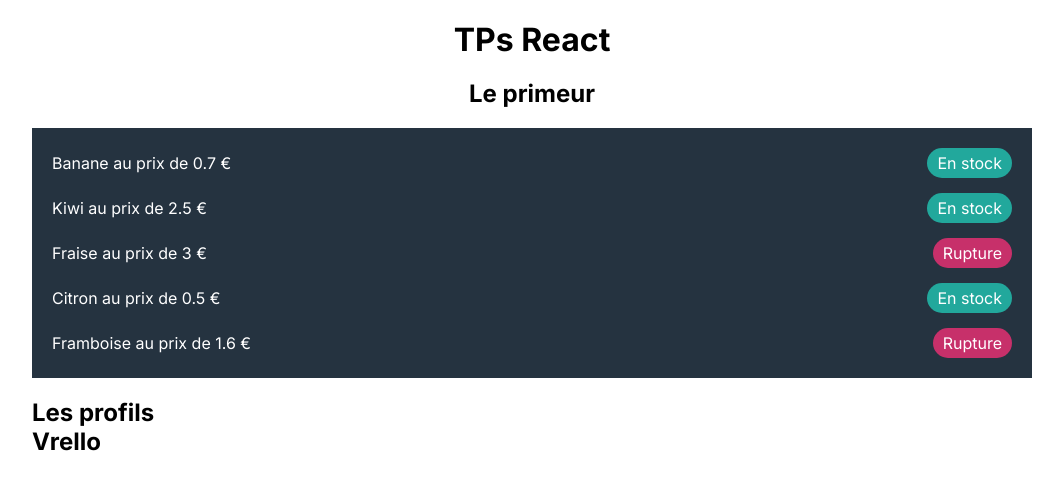
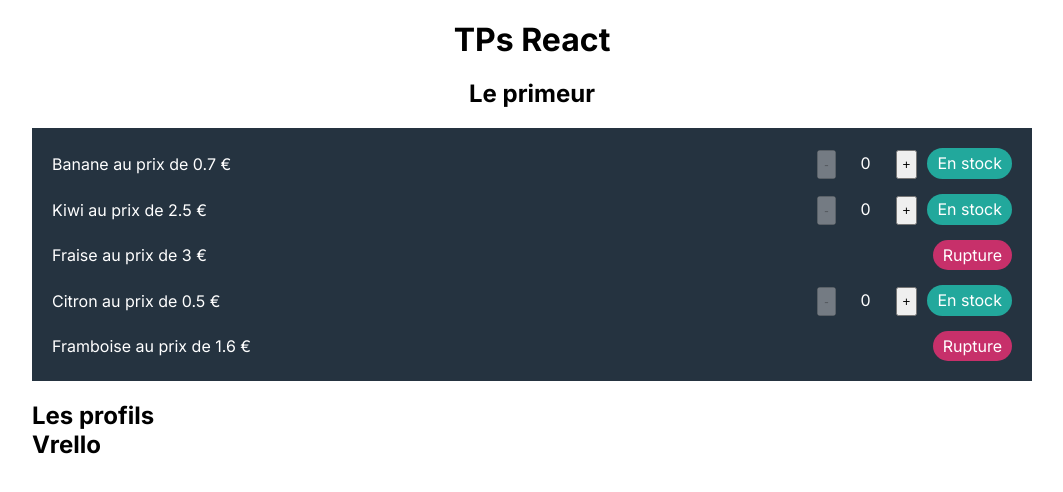
Before and after one commit to cda-chty/react, a React (Vite) app in the folder 03-tp/: page / in a window 1280 px wide. Shown: the top 492 px of the page, without its empty margins (108-1171 px from the left). Built offline with nearby package versions, Linux system fonts and the light colour scheme.

Commit message:
Quantity on fruits

```diff
--- a/03-tp/src/greengrocer/Fruit.jsx
+++ b/03-tp/src/greengrocer/Fruit.jsx
@@ -1,9 +1,12 @@
+import Quantity from './Quantity';
+
 function Fruit({ fruit }) {
     return (
         <div className="fruit flex">
             <div>{fruit.name} au prix de {fruit.price} €</div>
 
-            <div>
+            <div className="flex">
+                {fruit.quantity > 0 && <Quantity max={fruit.quantity} />}
                 <span className={`badge ${fruit.quantity > 0 ? 'in-stock' : 'not-in-stock'}`}>
                     {fruit.quantity > 0 ? 'En stock' : 'Rupture'}
                 </span>
--- /dev/null
+++ b/03-tp/src/greengrocer/Quantity.jsx
@@ -0,0 +1,15 @@
+import { useState } from 'react';
+
+function Quantity({ max }) {
+    const [quantity, setQuantity] = useState(0);
+
+    return (
+        <div className="quantity">
+            <button onClick={() => setQuantity(quantity - 1)} disabled={quantity <= 0}>-</button>
+            <span>{quantity}</span>
+            <button onClick={() => setQuantity(quantity + 1)} disabled={quantity >= max}>+</button>
+        </div>
+    );
+}
+
+export default Quantity;
--- a/03-tp/src/index.css
+++ b/03-tp/src/index.css
@@ -51,3 +51,19 @@ body {
 .greengrocer .not-in-stock {
   background-color: #c7306a;
 }
+
+.greengrocer .quantity {
+  margin-right: 10px;
+}
+
+.greengrocer .quantity button {
+  padding: 5px;
+  cursor: pointer;
+}
+
+.greengrocer .quantity span {
+  padding: 5px;
+  text-align: center;
+  width: 50px;
+  display: inline-block;
+}
```
